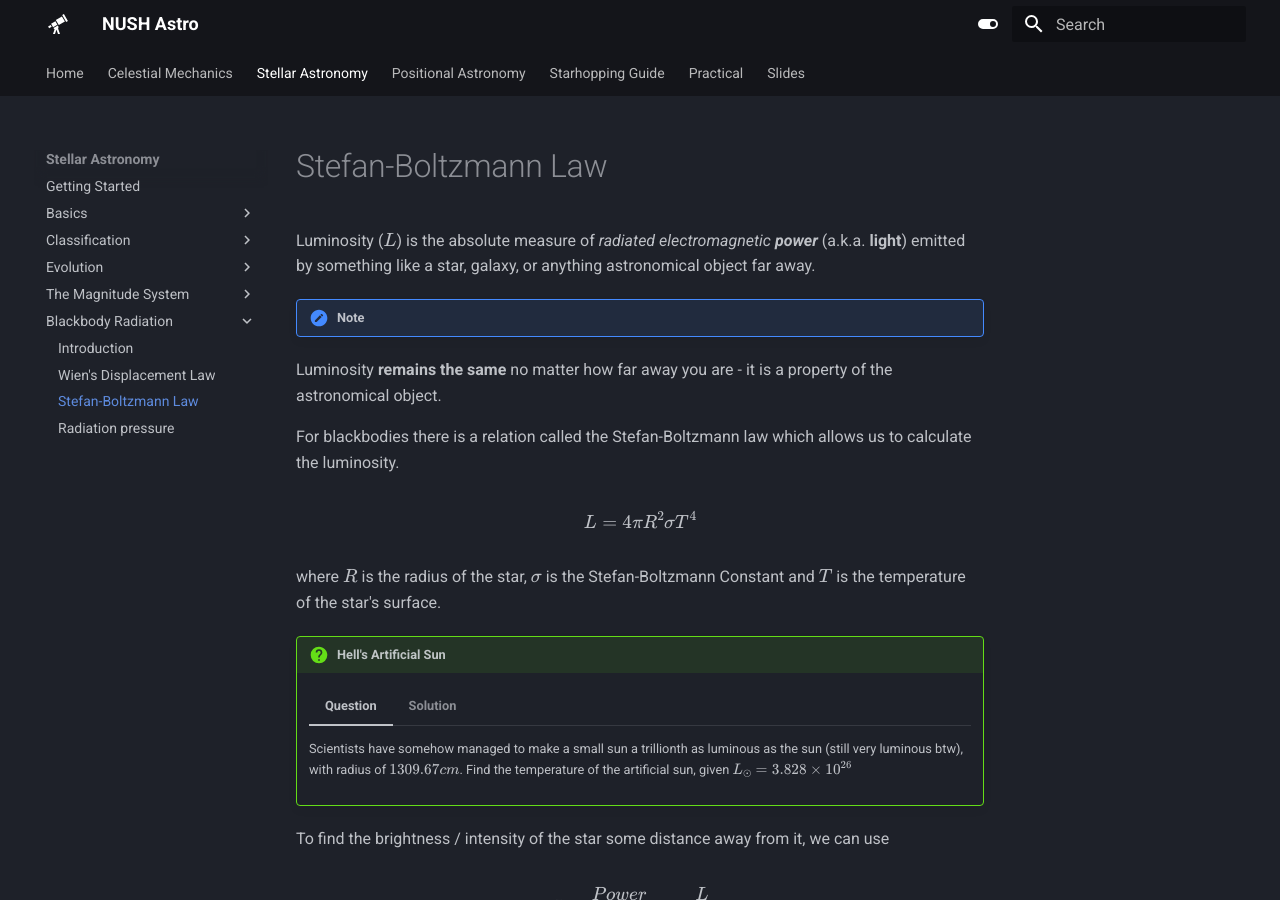
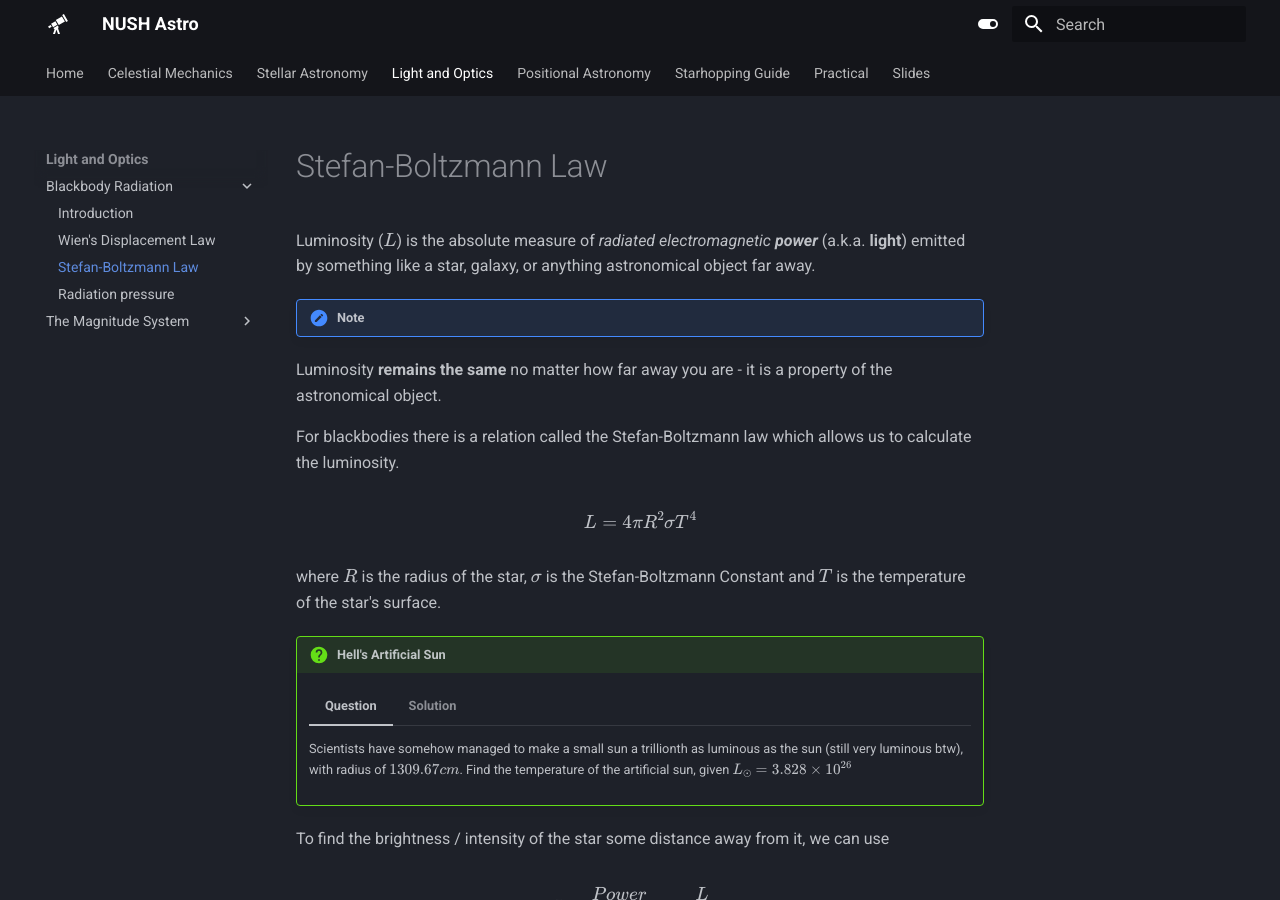
Before and after one commit to nushastro/website, an MkDocs documentation site: the page built from docs/optics/blackbody/stefan_boltzmann_law.md, in a window 1280 px wide and 900 px high. Built offline with MkDocs 1.6.1 and Material for MkDocs 9.7.7, drawn with Linux system fonts in a browser that asks for light colours.

Commit message:
created new section - light and optics
idk just went with the notes

```diff
--- a/docs/stellar/blackbody/stefan_boltzmann_law.md
+++ b/docs/optics/blackbody/stefan_boltzmann_law.md
@@ -42,7 +42,7 @@ In this example, since astronomical object emits light in all directions (spheri
 
 This follows the **inverse square law** of light intensity as it goes further away from its source.
 
-![inverse_square_law.png](../assets/inverse_square_law.png)
+![inverse_square_law.png](../img/inverse_square_law.png)
 
 > 1 square of light at 1AU gets spread across 4 squares at 2AU and further spreads to 9 squares at 3AU
 
--- a/mkdocs.yml
+++ b/mkdocs.yml
@@ -87,13 +87,14 @@ nav:
           - stellar/evolution/main_sequence.md
           - stellar/evolution/low_mass_stars.md
           - stellar/evolution/sun_like.md
+  - Light and Optics:
+      - Blackbody Radiation:
+          - optics/blackbody/blackbody_radiation.md
+          - optics/blackbody/wiens_displacement_law.md
+          - optics/blackbody/stefan_boltzmann_law.md
+          - optics/blackbody/radiation_pressure.md
       - The Magnitude System:
-          - stellar/magnitude/apparent_absolute_magnitude.md
-      - Blackbody Radiation:
-          - stellar/blackbody/blackbody_radiation.md
-          - stellar/blackbody/wiens_displacement_law.md
-          - stellar/blackbody/stefan_boltzmann_law.md
-          - stellar/blackbody/radiation_pressure.md
+          - optics/magnitude/apparent_absolute_magnitude.md
   - Positional Astronomy:
       - Getting Started: positional/index.md
       - Project Circinus: positional/assets/Project Circinus v1.2.32.pdf
```
Also changed, not shown: docs/optics/blackbody/blackbody_radiation.md (renamed from docs/stellar/blackbody/blackbody_radiation.md), docs/optics/blackbody/radiation_pressure.md (renamed from docs/stellar/blackbody/radiation_pressure.md), docs/optics/blackbody/wiens_displacement_law.md (renamed from docs/stellar/blackbody/wiens_displacement_law.md), docs/optics/img/inverse_square_law.png (renamed from docs/stellar/assets/inverse_square_law.png), docs/optics/magnitude/apparent_absolute_magnitude.md (renamed from docs/stellar/magnitude/apparent_absolute_magnitude.md).
